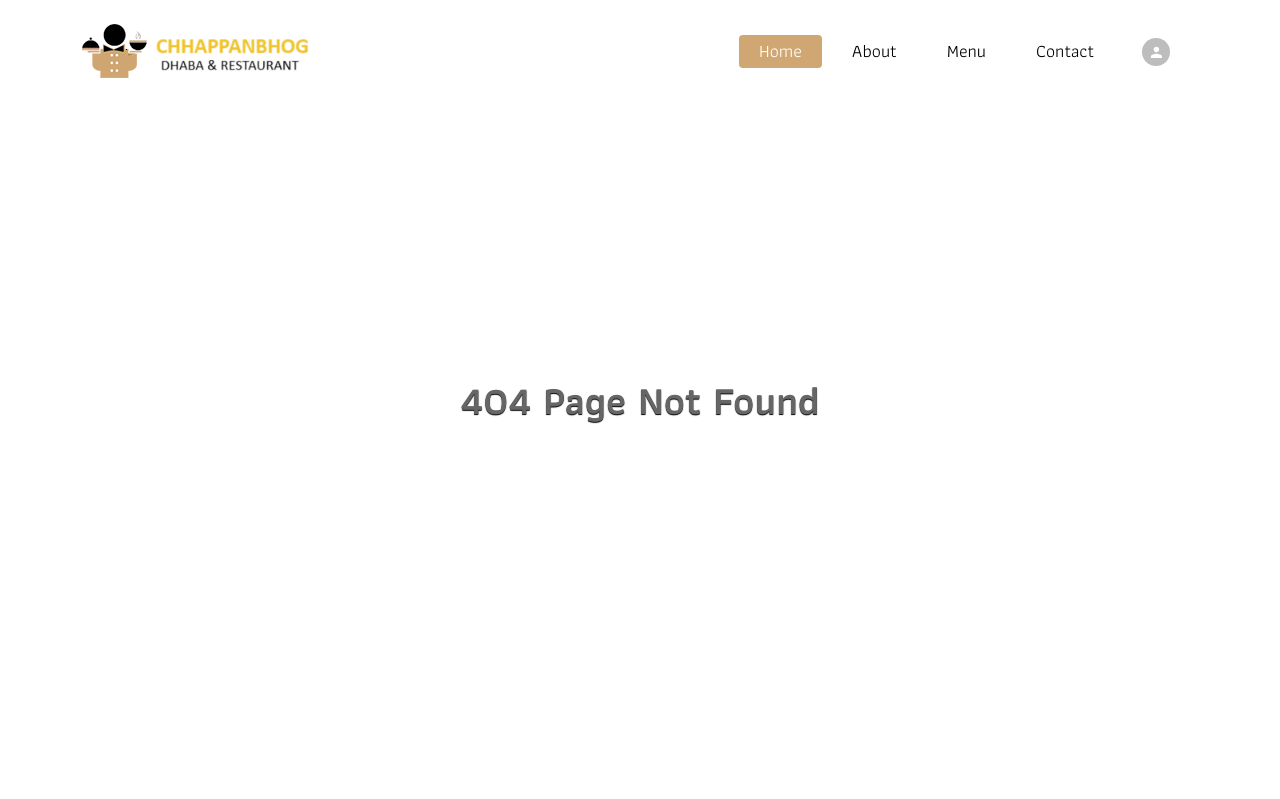
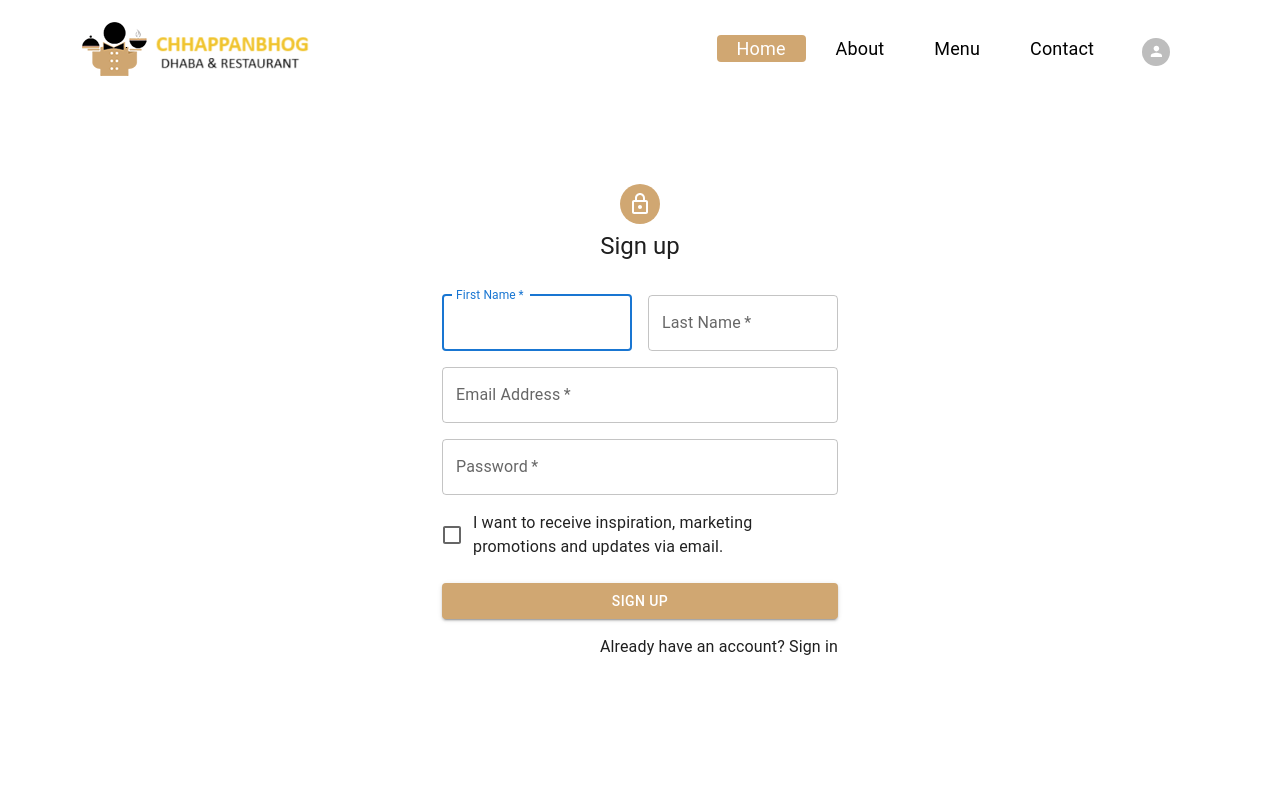
Before and after one commit to thesaty4/hotel-portfolio, a React app: page /sign-up in a window 1280 px wide. Shown: the top 799 px of the page. Built offline with nearby package versions, Linux system fonts and the light colour scheme; a web font is replaced by a local one.

Commit message:
add signup/login page & routing

```diff
--- a/src/App.tsx
+++ b/src/App.tsx
@@ -8,6 +8,8 @@ import { BrowserRouter as Router, Route, Link, Routes } from "react-router-dom";
 import "./assets/css/style.css";
 import UserProfile from "./components/UserProfile";
 import NotFound from "./components/NotFound";
+import SignUp from "./components/auth/SignUp";
+import SignIn from "./components/auth/SignIn";
 const App: React.FC = () => {
   const handleLogin = () => {
     // Implement your login logic here
@@ -28,6 +30,8 @@ const App: React.FC = () => {
         <Routes>
           <Route path="/" element={<Main />}></Route>
           <Route path="/user-profile" element={<UserProfile />}></Route>
+          <Route path="/sign-in" element={<SignIn />}></Route>
+          <Route path="/sign-up" element={<SignUp />}></Route>
           <Route path="*" element={<NotFound />}></Route>
         </Routes>
         <Footer
--- a/src/assets/scss/style.scss
+++ b/src/assets/scss/style.scss
@@ -74,3 +74,9 @@ $secondaryColor: white;
 // }
 
 // /* Media queries for different screen sizes */
+.css-1vhaqj4-MuiButtonBase-root-MuiButton-root {
+  background-color: $primaryColor !important;
+  :hover {
+    background-color: $primaryColor !important;
+  }
+}
--- a/src/components/Header.tsx
+++ b/src/components/Header.tsx
@@ -10,8 +10,16 @@ interface HeaderProps {
   onLogin: () => void;
 }
 
-export const profileMenu: MenuListType = {
+export let profileMenu: MenuListType = {
   itemList: [
+    {
+      item: "Login",
+      routeLink: "/sign-in",
+    },
+    {
+      item: "Sign Up",
+      routeLink: "/sign-up",
+    },
     {
       item: "My Profile",
       routeLink: "/user-profile",
@@ -34,6 +42,14 @@ const Header: React.FC<HeaderProps> = ({ title, onLogin }) => {
   const [activeMenu, setActiveMenu] = useState("Home");
   const navigate = useNavigate();
 
+  // Ḥandle Login
+  const isLoggedIn = false;
+  profileMenu.itemList = profileMenu.itemList.filter((item) => {
+    const loggedList: string[] = !isLoggedIn
+      ? ["login", "signup"]
+      : ["myprofile", "logout"];
+    return loggedList.includes(item.item.split(" ").join("").toLowerCase());
+  });
   return (
     <header className="top-navbar">
       <nav className="navbar navbar-expand-lg navbar-light bg-light">
--- /dev/null
+++ b/src/components/auth/LogOut.tsx
@@ -0,0 +1,5 @@
+const LogOut = () => {
+  return <>logout is working...</>;
+};
+
+export default LogOut;
--- /dev/null
+++ b/src/components/auth/SignIn.tsx
@@ -0,0 +1,102 @@
+import * as React from "react";
+import Avatar from "@mui/material/Avatar";
+import Button from "@mui/material/Button";
+import CssBaseline from "@mui/material/CssBaseline";
+import TextField from "@mui/material/TextField";
+import FormControlLabel from "@mui/material/FormControlLabel";
+import Checkbox from "@mui/material/Checkbox";
+import { Link } from "react-router-dom";
+import Grid from "@mui/material/Grid";
+import Box from "@mui/material/Box";
+import LockOutlinedIcon from "@mui/icons-material/LockOutlined";
+import Typography from "@mui/material/Typography";
+import Container from "@mui/material/Container";
+import { createTheme, ThemeProvider } from "@mui/material/styles";
+
+// TODO remove, this demo shouldn't need to reset the theme.
+const defaultTheme = createTheme();
+
+export default function SignIn() {
+  const handleSubmit = (event: React.FormEvent<HTMLFormElement>) => {
+    event.preventDefault();
+    const data = new FormData(event.currentTarget);
+    console.log({
+      email: data.get("email"),
+      password: data.get("password"),
+    });
+  };
+
+  return (
+    <ThemeProvider theme={defaultTheme}>
+      <Container
+        component="main"
+        maxWidth="xs"
+        sx={{ transform: "translate(0,14%)", height: "100vh" }}
+      >
+        <CssBaseline />
+        <Box
+          sx={{
+            marginTop: 8,
+            display: "flex",
+            flexDirection: "column",
+            alignItems: "center",
+          }}
+        >
+          <Avatar sx={{ m: 1, bgcolor: "#d0a772;" }}>
+            <LockOutlinedIcon />
+          </Avatar>
+          <Typography component="h1" variant="h5">
+            Sign in
+          </Typography>
+          <Box
+            component="form"
+            onSubmit={handleSubmit}
+            noValidate
+            sx={{ mt: 1 }}
+          >
+            <TextField
+              margin="normal"
+              required
+              fullWidth
+              id="email"
+              label="Email Address"
+              name="email"
+              autoComplete="email"
+              autoFocus
+            />
+            <TextField
+              margin="normal"
+              required
+              fullWidth
+              name="password"
+              label="Password"
+              type="password"
+              id="password"
+              autoComplete="current-password"
+            />
+            <FormControlLabel
+              control={<Checkbox value="remember" color="primary" />}
+              label="Remember me"
+            />
+            <Button
+              type="submit"
+              fullWidth
+              variant="contained"
+              sx={{ mt: 3, mb: 2 }}
+            >
+              Sign In
+            </Button>
+            <Grid container>
+              <Grid item xs>
+                <Link to="#">Forgot password?</Link>
+              </Grid>
+              <Grid item>
+                <Link to={"/sign-up"}>{"Don't have an account? Sign Up"}</Link>
+              </Grid>
+            </Grid>
+          </Box>
+        </Box>
+      </Container>
+    </ThemeProvider>
+  );
+}
--- /dev/null
+++ b/src/components/auth/SignUp.tsx
@@ -0,0 +1,145 @@
+import * as React from "react";
+import Avatar from "@mui/material/Avatar";
+import Button from "@mui/material/Button";
+import CssBaseline from "@mui/material/CssBaseline";
+import TextField from "@mui/material/TextField";
+import FormControlLabel from "@mui/material/FormControlLabel";
+import Checkbox from "@mui/material/Checkbox";
+import { Link } from "react-router-dom";
+import Grid from "@mui/material/Grid";
+import Box from "@mui/material/Box";
+import LockOutlinedIcon from "@mui/icons-material/LockOutlined";
+import Typography from "@mui/material/Typography";
+import Container from "@mui/material/Container";
+import { createTheme, ThemeProvider } from "@mui/material/styles";
+
+function Copyright(props: any) {
+  return (
+    <Typography
+      variant="body2"
+      color="text.secondary"
+      align="center"
+      {...props}
+    >
+      {"Copyright © "}
+      <Link color="inherit" to="https://mui.com/">
+        Your Website
+      </Link>{" "}
+      {new Date().getFullYear()}
+      {"."}
+    </Typography>
+  );
+}
+
+// TODO remove, this demo shouldn't need to reset the theme.
+const defaultTheme = createTheme();
+
+export default function SignUp() {
+  const handleSubmit = (event: React.FormEvent<HTMLFormElement>) => {
+    event.preventDefault();
+    const data = new FormData(event.currentTarget);
+    console.log({
+      email: data.get("email"),
+      password: data.get("password"),
+    });
+  };
+
+  return (
+    <ThemeProvider theme={defaultTheme}>
+      <Container
+        component="main"
+        maxWidth="xs"
+        sx={{ transform: "translate(0,14%)", height: "100vh" }}
+      >
+        <CssBaseline />
+        <Box
+          sx={{
+            marginTop: 8,
+            display: "flex",
+            flexDirection: "column",
+            alignItems: "center",
+          }}
+        >
+          <Avatar sx={{ m: 1, bgcolor: "#d0a772;" }}>
+            <LockOutlinedIcon />
+          </Avatar>
+          <Typography component="h1" variant="h5">
+            Sign up
+          </Typography>
+          <Box
+            component="form"
+            noValidate
+            onSubmit={handleSubmit}
+            sx={{ mt: 3 }}
+          >
+            <Grid container spacing={2}>
+              <Grid item xs={12} sm={6}>
+                <TextField
+                  autoComplete="given-name"
+                  name="firstName"
+                  required
+                  fullWidth
+                  id="firstName"
+                  label="First Name"
+                  autoFocus
+                />
+              </Grid>
+              <Grid item xs={12} sm={6}>
+                <TextField
+                  required
+                  fullWidth
+                  id="lastName"
+                  label="Last Name"
+                  name="lastName"
+                  autoComplete="family-name"
+                />
+              </Grid>
+              <Grid item xs={12}>
+                <TextField
+                  required
+                  fullWidth
+                  id="email"
+                  label="Email Address"
+                  name="email"
+                  autoComplete="email"
+                />
+              </Grid>
+              <Grid item xs={12}>
+                <TextField
+                  required
+                  fullWidth
+                  name="password"
+                  label="Password"
+                  type="password"
+                  id="password"
+                  autoComplete="new-password"
+                />
+              </Grid>
+              <Grid item xs={12}>
+                <FormControlLabel
+                  control={
+                    <Checkbox value="allowExtraEmails" color="primary" />
+                  }
+                  label="I want to receive inspiration, marketing promotions and updates via email."
+                />
+              </Grid>
+            </Grid>
+            <Button
+              type="submit"
+              fullWidth
+              variant="contained"
+              sx={{ mt: 3, mb: 2 }}
+            >
+              Sign Up
+            </Button>
+            <Grid container justifyContent="flex-end">
+              <Grid item>
+                <Link to="/sign-in">Already have an account? Sign in</Link>
+              </Grid>
+            </Grid>
+          </Box>
+        </Box>
+      </Container>
+    </ThemeProvider>
+  );
+}
```
Also changed, not shown: src/shared/component/form/CustomButton.tsx (added, +18 -0 lines).
